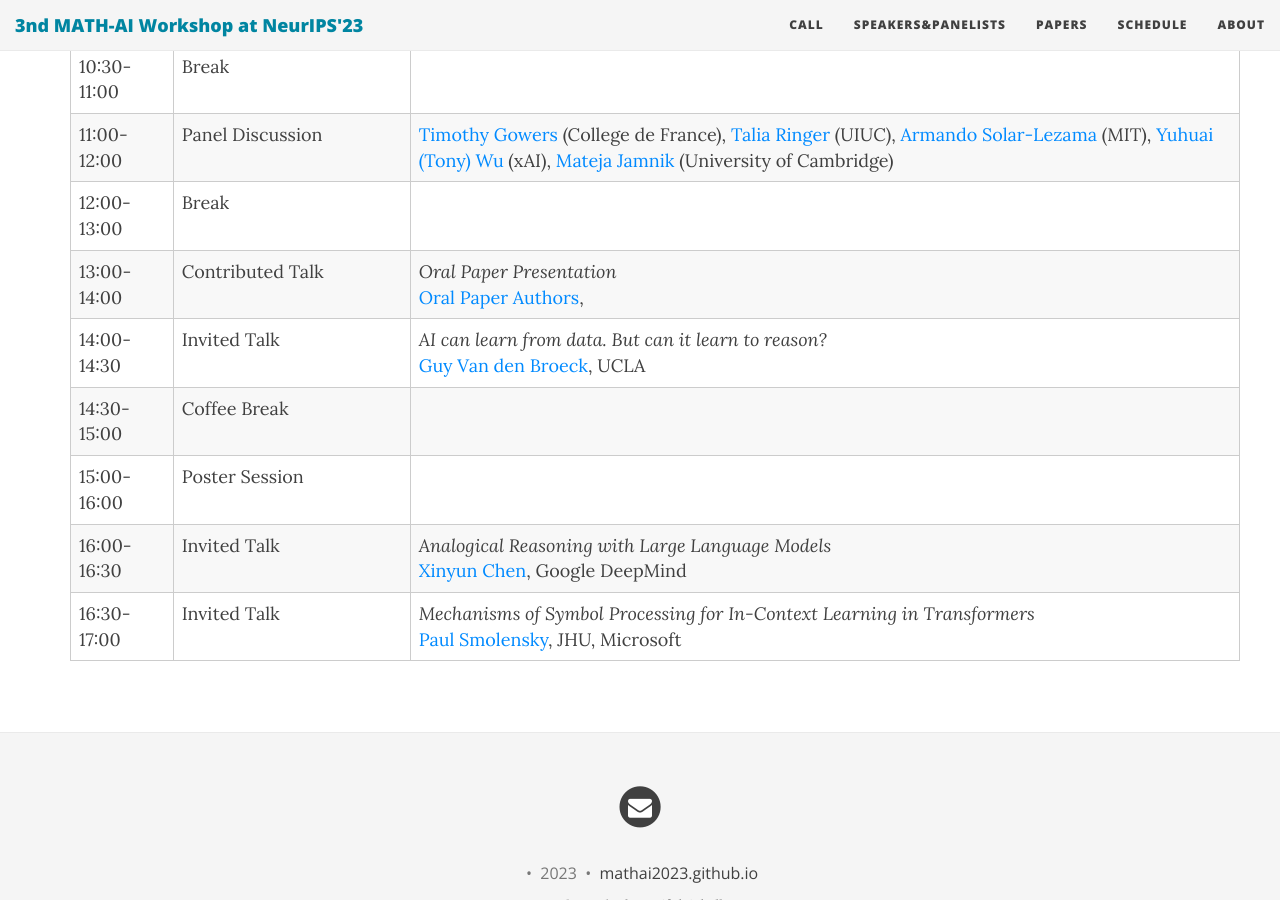
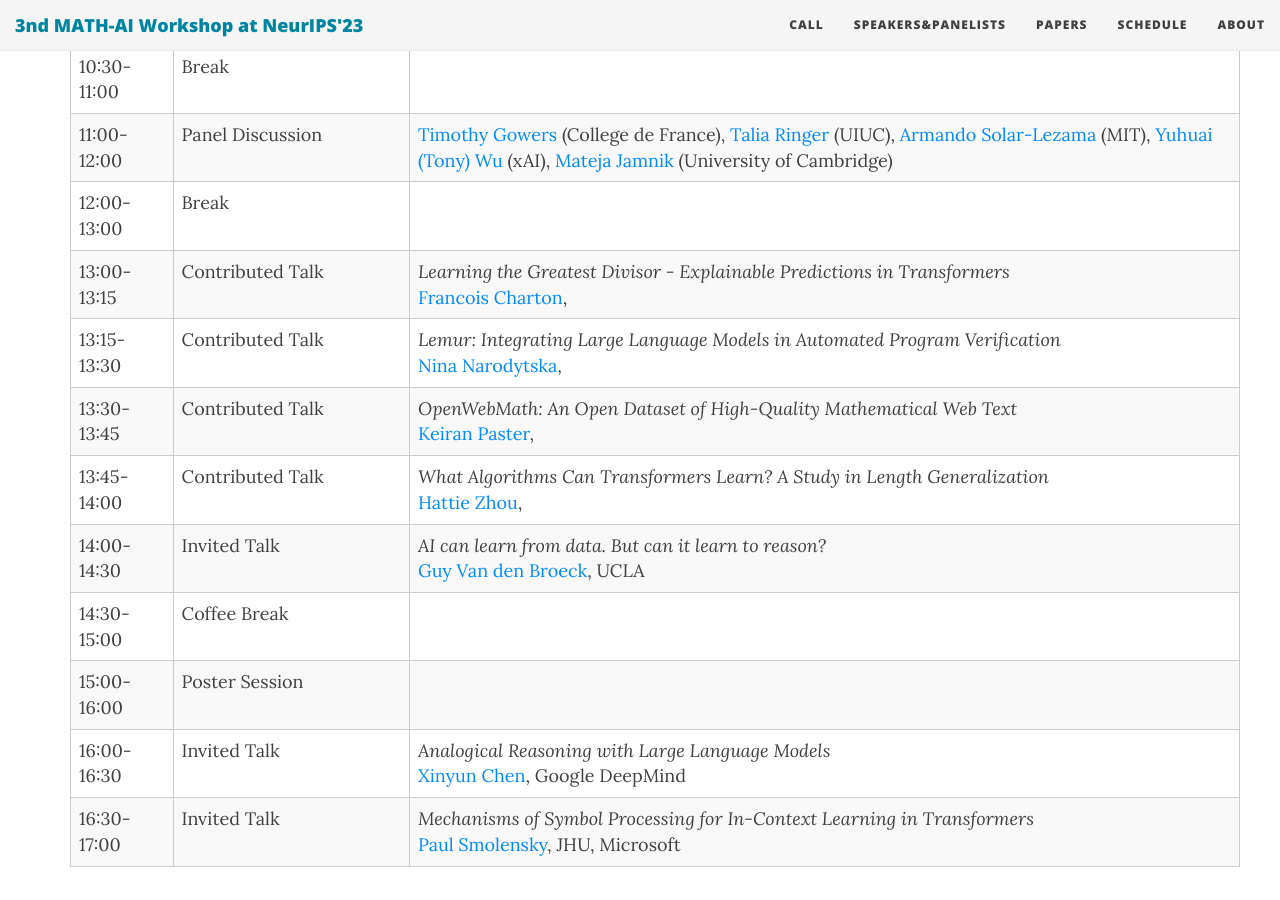
Before and after one commit to mathai2023/mathai2023.github.io, a Jekyll site: the page built from schedule.md, in a window 1280 px wide and 900 px high, scrolled down 758 px. Built offline with Jekyll 4.4.1, drawn with Linux system fonts in a browser that asks for light colours; nearby versions of some CDN libraries.

Commit message:
Update schedule.yml

```diff
--- a/_data/schedule.yml
+++ b/_data/schedule.yml
@@ -44,28 +44,36 @@ Break2:
   type: "General"
 
 contrib1:
-  title: "Oral Paper Presentation"
-  name: "Oral Paper Authors"
+  title: "Learning the Greatest Divisor - Explainable Predictions in Transformers"
+  name: "Francois Charton"
   #url: "https://hattiezhou.com/"
   #affiliation: "Université de Montréal"
-  start: "13:00-14:00"
+  start: "13:00-13:15"
   type: "Contributed"
 
-# contrib2:
-#   title: "<PLACEHOLDER>"
-#   name: "<PLACEHOLDER>"
-#   #url: "http://www.kushman.org/"
-#   #affiliation: "DeepMind"
-#   start: "13:20-13:40"
-#   type: "Contributed"
+contrib2:
+  title: "Lemur: Integrating Large Language Models in Automated Program Verification"
+  name: "Nina Narodytska"
+  #url: "http://www.kushman.org/"
+  #affiliation: "DeepMind"
+  start: "13:15-13:30"
+  type: "Contributed"
 
-# contrib3:
-#   title: "<PLACEHOLDER>"
-#   name: "<PLACEHOLDER>"
-#   #url: "https://www.linkedin.com/in/zhangir-azerbayev-314ab21b8/"
-#   #affiliation: "Yale University"
-#   start: "13:40-14:00"
-#   type: "Contributed"
+contrib3:
+  title: "OpenWebMath: An Open Dataset of High-Quality Mathematical Web Text"
+  name: "Keiran Paster"
+  #url: "https://www.linkedin.com/in/zhangir-azerbayev-314ab21b8/"
+  #affiliation: "Yale University"
+  start: "13:30-13:45"
+  type: "Contributed"
+
+contrib4:
+  title: "What Algorithms Can Transformers Learn? A Study in Length Generalization"
+  name: "Hattie Zhou"
+  #url: "https://www.linkedin.com/in/zhangir-azerbayev-314ab21b8/"
+  #affiliation: "Yale University"
+  start: "13:45-14:00"
+  type: "Contributed"
 
 fcharton:
   event: "fcharton"
```
